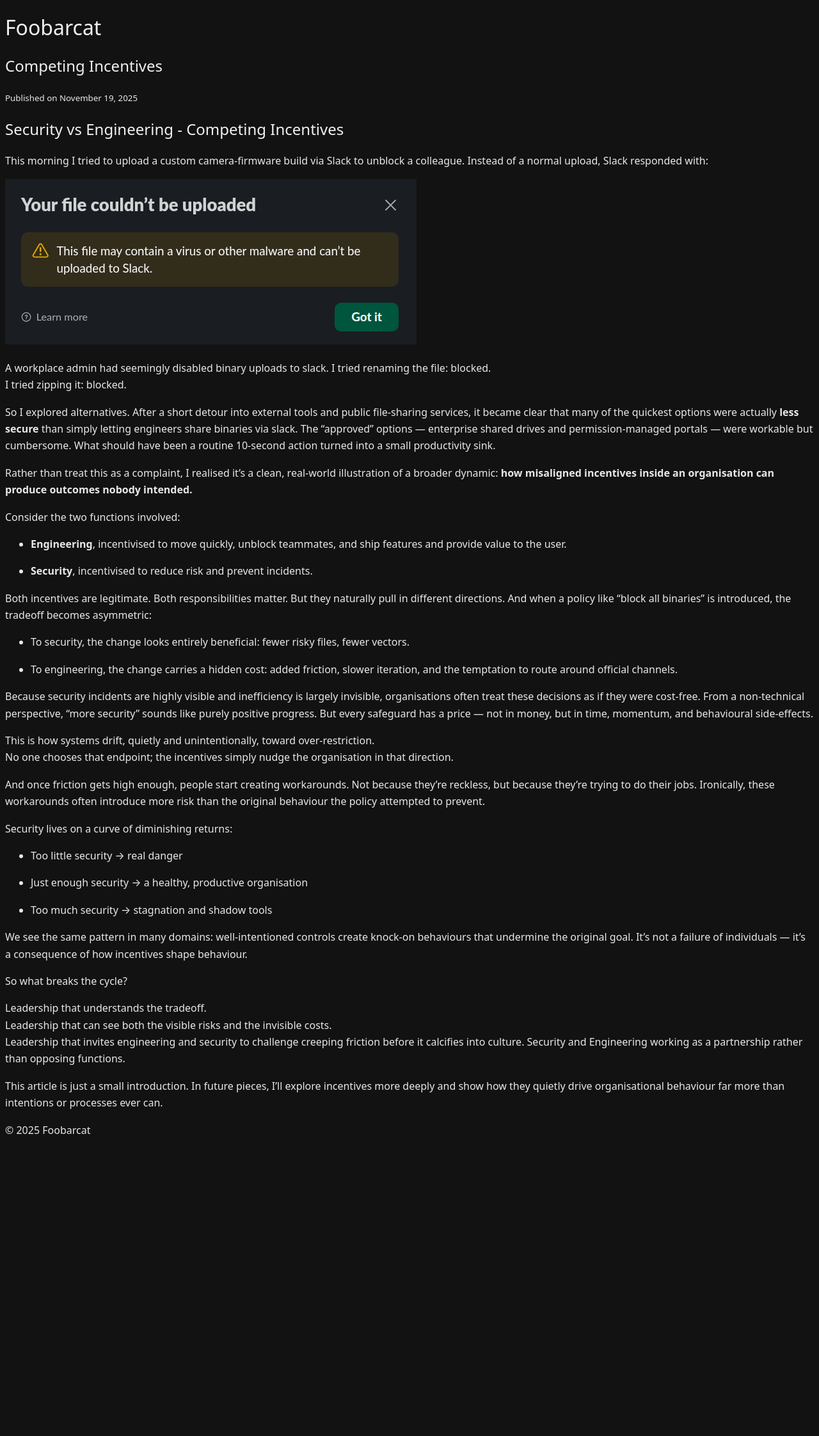
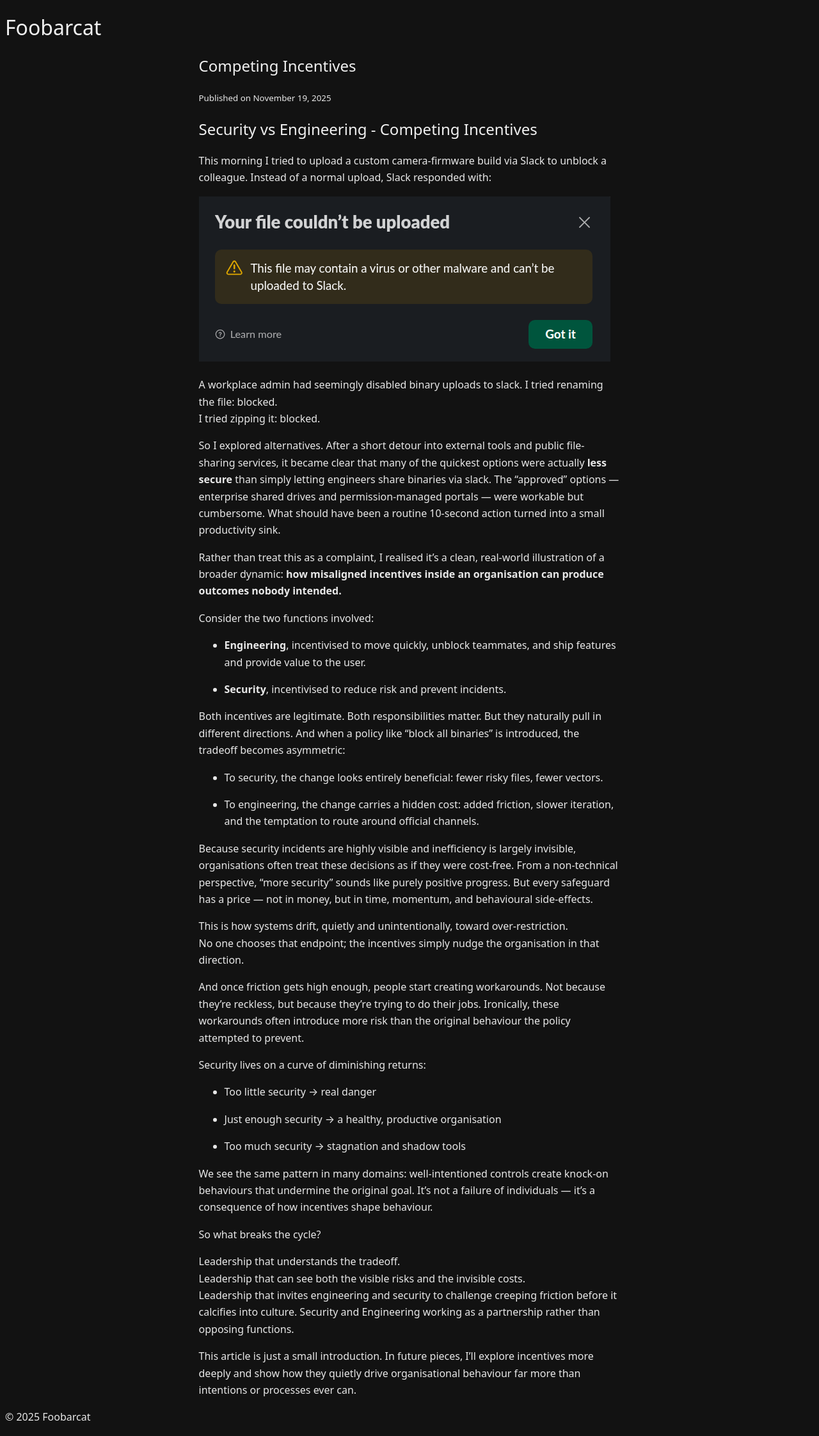
Before and after one commit to aultimus/aultimus.github.io, a Jekyll site: the page built from _posts/2025-11-19-competing-incentives.markdown, in a window 1280 px wide. Shown: the whole page at 64% size. Built offline with Jekyll 4.4.1, drawn with Linux system fonts in a browser that asks for light colours; our own code applies the rules of GitHub Pages for plain Markdown files; before the commit the page ends 1795 px from its top, so only the background shows below that.

Commit message:
clamp article text width

```diff
--- a/_sass/custom.scss
+++ b/_sass/custom.scss
@@ -109,3 +109,20 @@
 @font-face { font-family: 'OpenSansItalic'; src: local('') !important; }
 @font-face { font-family: 'OpenSansBold'; src: local('') !important; }
 @font-face { font-family: 'OpenSansSemibold'; src: local('') !important; }
+
+/* Clamp article width + ensure wrapping */
+
+.post,
+.post-content,
+article {
+  max-width: 72ch;          /* nice readable measure */
+  margin-left: auto;
+  margin-right: auto;
+}
+
+/* Make sure text actually wraps */
+.post p,
+.post-content p,
+article p {
+  white-space: normal;
+}
```
Lines whose indentation alone changed are shown as unchanged.
